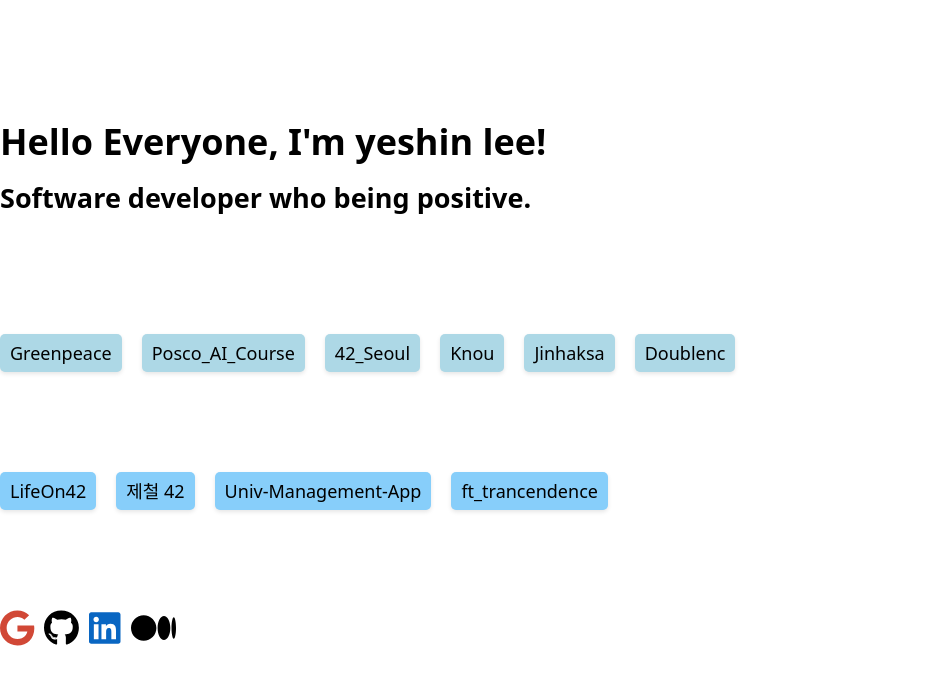
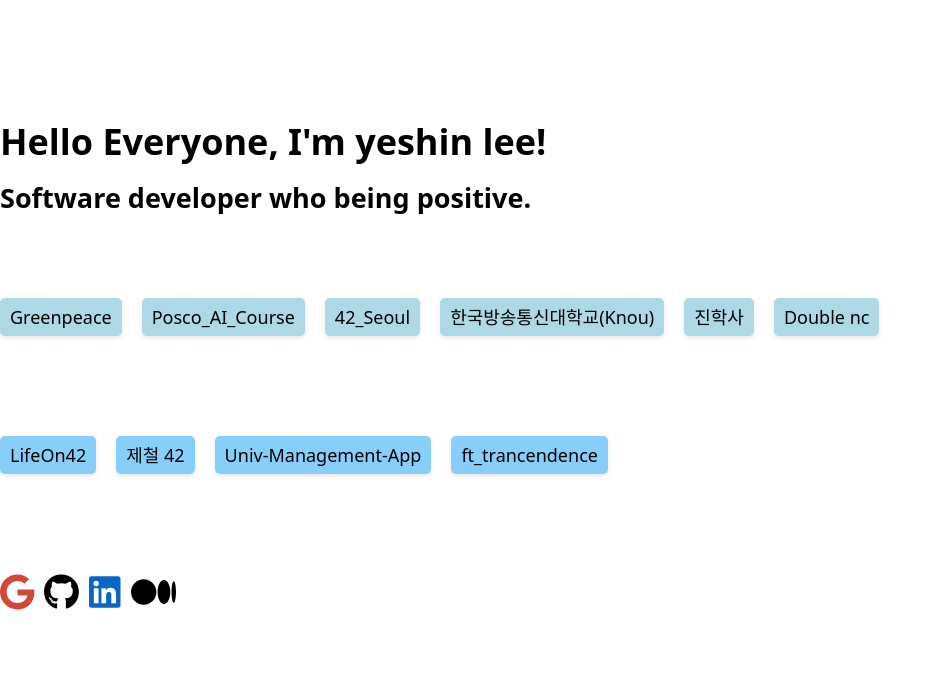
Before and after one commit to yeslee-v/personal_homepage, a Next.js app: page / in a window 1280 px wide. Shown: the top 684 px of the page, without its empty margins (0-942 px from the left). Built offline with nearby package versions, Linux system fonts and the light colour scheme.

Commit message:
Modify component name: careers

```diff
--- a/app/(home)/page.tsx
+++ b/app/(home)/page.tsx
@@ -1,5 +1,5 @@
 import { Metadata } from "next";
-import Career from "../../components/career";
+import Careers from "../../components/careers";
 import Projects from "../../components/projects";
 import Contacts from "../../components/contacts";
 
@@ -12,7 +12,7 @@ const Homepage = () => {
     <div>
       <h1>Hello Everyone, I'm yeshin lee!</h1>
       <h2>Software developer who being positive.</h2>
-      <Career />
+      <Careers />
       <Projects />
       <Contacts />
     </div>
--- a/components/career.tsx
+++ b/components/careers.tsx
@@ -1,13 +1,14 @@
 import { Metadata } from "next";
-import styles from "../styles/career.module.css";
+import styles from "../styles/careers.module.css";
 
 export const metadata: Metadata = {
-  title: "Career",
+  title: "Careers",
 };
 
 interface CareerDetailsProps {
   id: number;
   name: string;
+  period: string;
   description: string;
 }
 
@@ -15,55 +16,61 @@ const careerDetails: CareerDetailsProps[] = [
   {
     id: 1,
     name: "Greenpeace",
+    period: "2016.02 - 2019.06",
     description:
       "Lorem Ipsum is simply dummy text of the printing and typesetting industry. Lorem Ipsum has been the industry's standard dummy text ever since the 1500s, when an unknown printer took a galley of type and scrambled it to make a type specimen book. It has survived not only five centuries, but also the leap into electronic typesetting, remaining essentially unchanged.",
   },
   {
     id: 2,
     name: "Posco_AI_Course",
+    period: "2019.09 - 2019.12",
     description:
       "Lorem Ipsum is simply dummy text of the printing and typesetting industry. Lorem Ipsum has been the industry's standard dummy text ever since the 1500s, when an unknown printer took a galley of type and scrambled it to make a type specimen book. It has survived not only five centuries, but also the leap into electronic typesetting, remaining essentially unchanged.",
   },
   {
     id: 3,
     name: "42_Seoul",
+    period: "2020.05 - Present",
     description:
       "Lorem Ipsum is simply dummy text of the printing and typesetting industry. Lorem Ipsum has been the industry's standard dummy text ever since the 1500s, when an unknown printer took a galley of type and scrambled it to make a type specimen book. It has survived not only five centuries, but also the leap into electronic typesetting, remaining essentially unchanged.",
   },
   {
     id: 4,
-    name: "Knou",
+    name: "한국방송통신대학교(Knou)",
+    period: "2022.08 - Present",
     description:
       "Lorem Ipsum is simply dummy text of the printing and typesetting industry. Lorem Ipsum has been the industry's standard dummy text ever since the 1500s, when an unknown printer took a galley of type and scrambled it to make a type specimen book. It has survived not only five centuries, but also the leap into electronic typesetting, remaining essentially unchanged.",
   },
   {
     id: 5,
-    name: "Jinhaksa",
+    name: "진학사",
+    period: "2022.05 - 2022.07",
     description:
       "Lorem Ipsum is simply dummy text of the printing and typesetting industry. Lorem Ipsum has been the industry's standard dummy text ever since the 1500s, when an unknown printer took a galley of type and scrambled it to make a type specimen book. It has survived not only five centuries, but also the leap into electronic typesetting, remaining essentially unchanged.",
   },
   {
     id: 6,
-    name: "Doublenc",
+    name: "Double nc",
+    period: "2022.12 - 2023.12",
     description:
       "Lorem Ipsum is simply dummy text of the printing and typesetting industry. Lorem Ipsum has been the industry's standard dummy text ever since the 1500s, when an unknown printer took a galley of type and scrambled it to make a type specimen book. It has survived not only five centuries, but also the leap into electronic typesetting, remaining essentially unchanged.",
   },
 ];
 
-// 전체 로고를 보여준다.
-// hover시 career/id로 이동하여 상세 할 일을 보여준다
-
-const Career = () => {
+const Careers = () => {
   return (
-    <div className={styles.career}>
-      {careerDetails.map((c) => (
-        <div className={styles.careerBox}>
-          {c.name}
-          <div className={styles.popup}>{c.description}</div>
+    <div className={styles.careers}>
+      {careerDetails.map((career) => (
+        <div className={styles.careerInfo}>
+          {career.name}
+          <div className={styles.popup}>
+            <h6>{career.period}</h6>
+            <p>{career.description}</p>
+          </div>
         </div>
       ))}
     </div>
   );
 };
 
-export default Career;
+export default Careers;
--- a/styles/career.module.css
+++ b/styles/careers.module.css
@@ -1,32 +1,23 @@
-.career {
+.careers {
   display: flex;
   justify-content: flex-start;
   gap: 20px;
-  cursor: pointer;
-  padding-top: 100px;
+  padding-top: 5%;
 }
 
-.careerBox {
+.careerInfo {
   background-color: lightblue;
   display: flex;
-  align-items: center;
-  justify-content: center;
-  text-align: center;
   padding: 10px;
   border-radius: 5px;
   box-shadow: 0 2px 4px rgba(0, 0, 0, 0.1);
   white-space: nowrap;
   position: relative;
   transition: transform 0.3s ease, box-shadow 0.3s ease, border 0.3s ease; /* 애니메이션 효과 추가 */
+  cursor: pointer;
 }
 
-.careerBox a {
-  color: white;
-  text-decoration: none;
-  font-weight: bold;
-}
-
-.careerBox:hover {
+.careerInfo:hover {
   transform: scale(1.1);
   box-shadow: 0 4px 12px rgba(0, 0, 0, 0.2);
   z-index: 100;
@@ -40,7 +31,6 @@
   transform: translateX(-50%);
   background-color: white;
   padding: 10px;
-  /* border: 1px solid #ccc; */
   border-radius: 5px;
   box-shadow: 0 2px 8px rgba(0, 0, 0, 0.15);
   z-index: 200;
@@ -48,6 +38,6 @@
   width: 30vw;
 }
 
-.careerBox:hover .popup {
+.careerInfo:hover .popup {
   display: block;
 }
```
